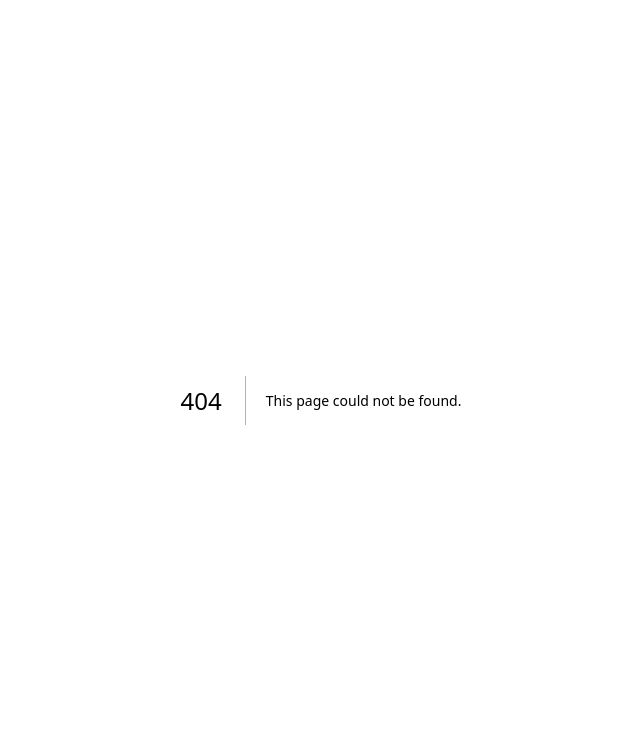
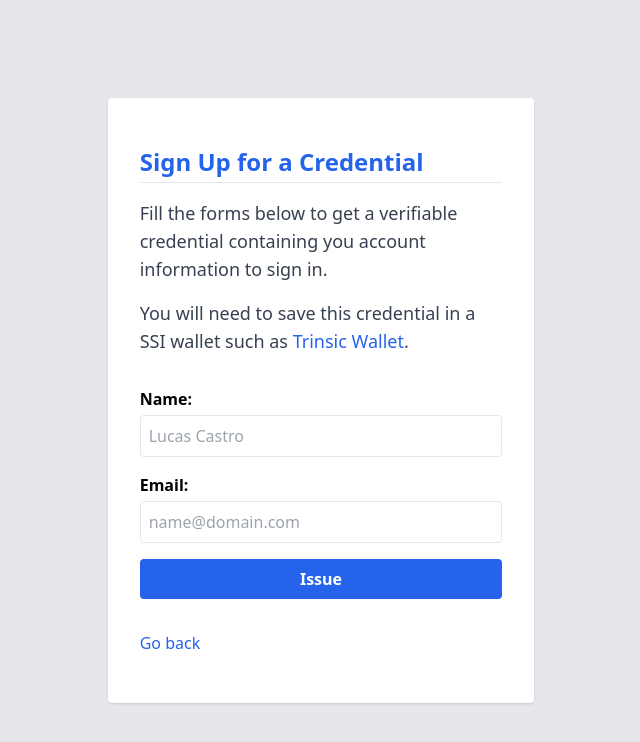
Before and after one commit to lucasamonrc/ssi-account-management, a Next.js app: page /signup in a window 1280 px wide. Before the commit this address had no page. Shown: the top 742 px of the page, without its empty margins (319-959 px from the left). Built offline with nearby package versions, Linux system fonts and the light colour scheme.

Commit message:
Stub out sign up  page

```diff
--- /dev/null
+++ b/src/pages/signup.tsx
@@ -0,0 +1,71 @@
+/* eslint-disable @next/next/no-img-element */
+import Head from "next/head";
+import Link from 'next/link';
+
+
+export default function SignUp() {
+  return (
+    <>
+      <Head>
+        <title>Sign Up | SSI Account Management</title>
+      </Head>
+
+      <div className="w-full h-screen bg-gray-200 flex justify-center items-center">
+        <main className="w-1/3 bg-white px-8 py-12 rounded shadow">
+          <h1 className="mb-1 text-blue-600 text-2xl font-bold">
+            Sign Up for a Credential
+          </h1>
+
+          <hr className="mb-4" />
+
+          <p className="text-gray-700 text-lg mb-4">
+            Fill the forms below to get a verifiable credential containing you account information to sign in.
+          </p>
+
+          <p className="text-gray-700 text-lg mb-8">
+            You will need to save this credential in a SSI wallet such as {' '}
+            <a className="text-blue-600 hover:underline" href="https://trinsic.id/trinsic-wallet/" target="_blank" rel="noreferrer">
+              Trinsic Wallet
+            </a>
+            .
+          </p>
+
+          <form className="mb-8">
+            <div className="mb-4">
+              <label className="block font-bold mb-1">Name:</label>
+              <input
+                name="name"
+                type="text"
+                placeholder="Lucas Castro"
+                className="block w-full bg-white rounded p-2 border"
+                required
+              />
+            </div>
+
+            <div className="mb-4">
+              <label className="block font-bold mb-1">Email:</label>
+              <input
+                name="email"
+                type="email"
+                placeholder="name@domain.com"
+                className="block w-full bg-white rounded p-2 border"
+                required
+              />
+            </div>
+
+            <button
+              type="submit"
+              className="block w-full p-2 rounded bg-blue-600 text-white font-bold hover:brightness-90 transition"
+            >
+              Issue
+            </button>
+          </form>
+
+          <Link href="/" className="text-blue-600 hover:underline">
+            Go back
+          </Link>
+        </main>
+      </div>
+    </>
+  );
+}
```
